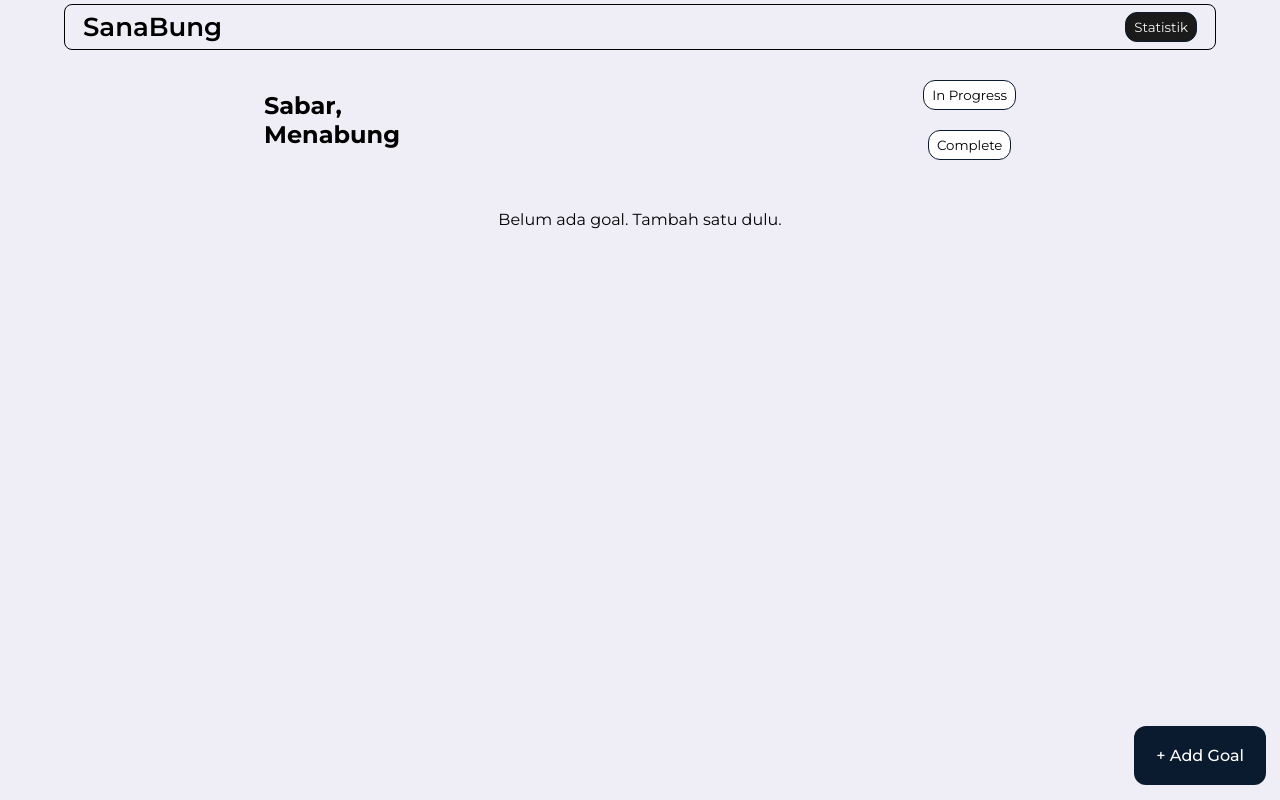
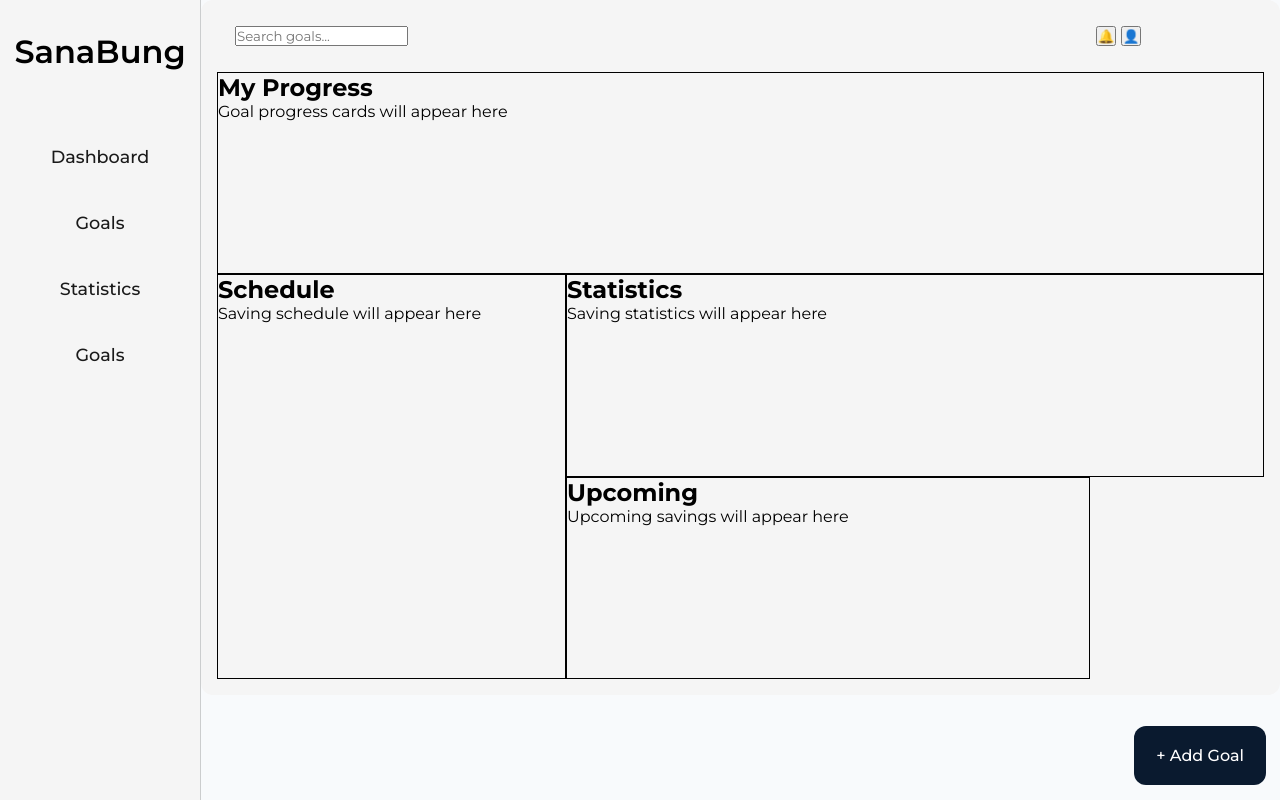
Before and after one commit to jatpifaiz/DreamSaver, a plain HTML site: page index.html in a window 1280 px wide. Drawn offline with Linux system fonts and the light colour scheme; a web font is replaced by a local one.

Commit message:
redesign dashboard UI structure

```diff
--- a/frontend/css/input.css
+++ b/frontend/css/input.css
@@ -129,7 +129,7 @@ input[type="date"] ::-webkit-calendar-picker-indicator {
   /* background-color: #f5f5f5; */
   /* border: 1px solid black; */
   /* border-radius: 6px; */
-  max-width: 120px;
+  max-width: 220px;
   max-height: 28px;
   cursor: pointer;
   transition: all ease 0.3s;
--- a/frontend/css/style.css
+++ b/frontend/css/style.css
@@ -9,62 +9,169 @@ body {
 }
 
 body {
-  background-color: #efeef7;
+  background-color: #f8fafc;
+  height: 100vh;
+  display: grid;
+  grid-template-columns: 200px 1px auto;
+  grid-template-areas: "sidebar vertical-line main";
 }
 
-.wrapper {
+/* sidebar starts */
+.sidebar {
+  grid-area: sidebar;
+  background-color: #f5f5f5;
   display: flex;
   flex-direction: column;
+  justify-content: flex-start;
+  align-items: center;
+  padding-block-start: 2em;
+}
+
+.sidebar-title {
+  font-size: 2rem;
+  font-weight: 600;
+  margin-bottom: 2em;
+}
+
+.sidebar .navigation {
+  width: 100%;
+  height: 100%;
+}
+
+.sidebar .navigation .navigation-items {
+  list-style: none;
+  display: flex;
+  flex-direction: column;
+  align-items: center;
+  row-gap: 1.5em;
+  padding: 0;
+}
+
+.sidebar .navigation .navigation-items .navigation-item {
+  width: 100%;
+  display: flex;
+  justify-content: center;
+}
+
+.sidebar .navigation .navigation-items .navigation-item a {
+  width: 100%;
+  display: flex;
   justify-content: center;
   align-items: center;
+  padding: 0.6em 1em;
+
+  text-decoration: none;
+  color: #1a1a1a;
+
+  font-size: 1.1em;
+  font-weight: 500;
+
+  transition: all 0.3s ease-in-out;
 }
 
+.sidebar .navigation .navigation-items .navigation-item a:hover {
+  color: #0a1a2f;
+  background-color: rgba(10, 26, 47, 0.06);
+  font-weight: 600;
+}
+/* sidebar ends */
+
+/* vertical-line starts */
+
+.vertical-line {
+  grid-area: vertical-line;
+  width: 1px;
+  height: 100%;
+  background-color: #1a1a1a;
+  opacity: 0.2;
+}
+
+/* vertical-line ends */
+
+/* main starts */
 main {
+  grid-area: main;
   display: flex;
   flex-direction: column;
   gap: 20px;
   position: relative;
-  /* border: 1px solid black; */
+  background-color: #f5f5f5;
+  border-radius: 12px;
+  padding: 1em;
   height: 695px;
 }
+/* main ends */
 
-/* header start */
+/* main header start */
 
-header {
+.main .header {
   width: 90%;
   display: flex;
   justify-content: space-between;
   align-items: center;
-  border: 1px solid black;
   border-radius: 8px;
   padding: 6px 18px;
   margin-top: 4px;
 }
 
-header p {
+.main .header p {
   font-size: 26px;
   font-weight: 600;
 }
 
-header .btn-control {
+.main .header .btn-control {
   background-color: #1a1a1a;
   color: #f5f5f5;
 }
 
-/* header end */
+/* main header ends */
+
+/* main dashboard starts */
+.main .dashboard-grid {
+  height: 100%;
+  display: grid;
+  grid-template-columns: repeat(6, 1fr);
+  grid-template-rows: repeat(3, 1fr);
+  grid-template-areas:
+    "progress-goals progress-goals progress-goals progress-goals progress-goals progress-goals"
+    "schedule schedule statistics statistics statistics statistics"
+    "schedule schedule upcoming upcoming upcoming .";
+}
+
+.main .dashboard-grid .item {
+  border: 1px solid black;
+}
+
+.progress-goals {
+  grid-area: progress-goals;
+}
+
+.schedule {
+  grid-area: schedule;
+}
+
+.statistics {
+  grid-area: statistics;
+}
+
+.upcoming {
+  grid-area: upcoming;
+}
+
+/* main dashboard ends */
 
 /* controls start */
 
-.controls-container {
-  /* border: 1px solid black; */
+.main .controls-container {
   display: flex;
+  flex: 1;
   justify-content: space-between;
   align-items: center;
   height: 140px;
   padding: 6px 24px;
 }
 
-.controls-container .controls {
+.main .controls-container .controls {
   display: flex;
   justify-content: center;
   align-items: center;
--- a/index.html
+++ b/index.html
@@ -13,55 +13,63 @@
     <link rel="stylesheet" href="frontend/css/style.css" />
   </head>
   <body>
-    <div class="wrapper">
-      <header>
-        <p class="header-title">SanaBung</p>
-        <button class="btn-control">Statistik</button>
+    <!-- <div class="wrapper"> -->
+    <aside class="sidebar">
+      <h1 class="sidebar-title">SanaBung</h1>
+      <nav class="navigation">
+        <ul class="navigation-items">
+          <li class="navigation-item"><a href="">Dashboard</a></li>
+          <li class="navigation-item"><a href="">Goals</a></li>
+          <li class="navigation-item"><a href="">Statistics</a></li>
+          <li class="navigation-item"><a href="">Goals</a></li>
+        </ul>
+      </nav>
+    </aside>
+
+    <div class="vertical-line"></div>
+
+    <main class="main">
+      <header class="header">
+        <input type="text" placeholder="Search goals..." />
+        <div>
+          <button class="btn-notification">🔔</button>
+          <button class="btn-profile">👤</button>
+        </div>
       </header>
-      <main>
-        <section class="controls-container">
-          <h1>
-            Sabar, <br />
-            Menabung
-          </h1>
-          <div class="controls">
-            <button class="btn-control">In Progress</button>
-            <button class="btn-control">Complete</button>
-          </div>
+      <div class="dashboard-grid">
+        <section class="progress-goals item">
+          <h2>My Progress</h2>
+          <p>Goal progress cards will appear here</p>
         </section>
 
-        <section id="goals-container" class="goals-container">
-          <!-- <div id="goal-container" class="goal-container"> -->
-          <!-- <div class="goal-main">
-            <div class="goal-image">
-              <img
-              src="/frontend/img/pena.jpg"
-              alt=""
-              width="80px"
-              height="80px"
-              />
-            </div>
-
-            <div class="goal-information">
-              <h2>Pesawat Pribadi</h2>
-              <span>Progress 70%</span>
-              <p>Rp40.000.000/Rp60.000.000</p>
-            </div>
-          </div>
-
-          <div class="goal-footer">
-            <p>30 days</p>
-            <p>10 Jan - 17 Dec 2025</p>
-          </div>
-        </div> -->
+        <section class="schedule item">
+          <h2>Schedule</h2>
+          <p>Saving schedule will appear here</p>
         </section>
 
-        <button class="add-goal-handler" id="add-goal-handler">
-          + Add Goal
-        </button>
-      </main>
-    </div>
+        <section class="statistics item">
+          <h2>Statistics</h2>
+          <p>Saving statistics will appear here</p>
+        </section>
 
-    <script type="module" src="/frontend/js/main.js"></script>
+        <section class="upcoming item">
+          <h2>Upcoming</h2>
+          <p>Upcoming savings will appear here</p>
+        </section>
+      </div>
+      <!-- <section class="controls-container">
+        <div class="controls">
+          <button class="btn-control">In Progress</button>
+          <button class="btn-control">Complete</button>
+        </div>
+      </section> -->
+
+      <!-- <section id="goals-container" class="goals-container"></section> -->
+
+      <button class="add-goal-handler" id="add-goal-handler">+ Add Goal</button>
+    </main>
+    <!-- </div> -->
+
+    <!-- <script type="module" src="/frontend/js/main.js"></script> -->
   </body>
 </html>
```
